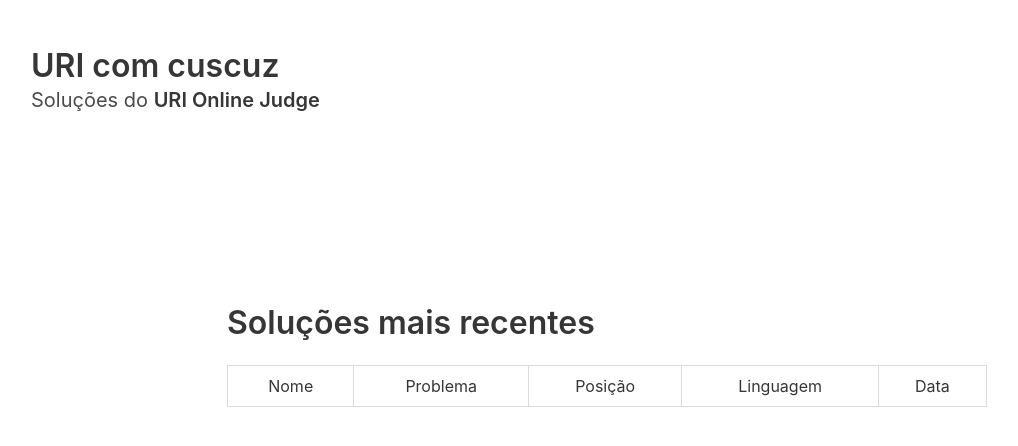
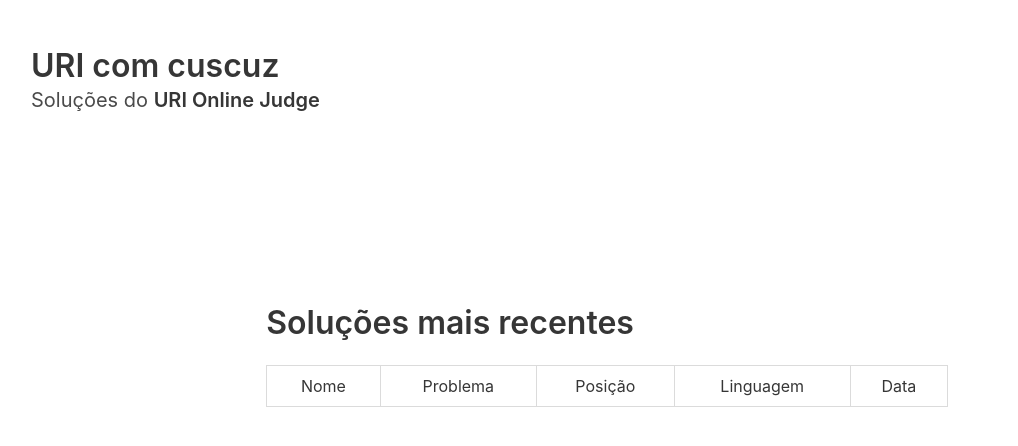
Before and after one commit to gacheiro/uri-com-cuscuz, a Flask app: page / in a window 1280 px wide. Shown: the top 446 px of the page, without its empty margins (33-1051 px from the left). Run offline with Flask 2, Linux system fonts and the light colour scheme; data that the repository does not hold is empty; some libraries are stand-ins or nearby versions.

Commit message:
Tabelas mais estreitas

```diff
--- a/uricomcuscuz/templates/index.html
+++ b/uricomcuscuz/templates/index.html
@@ -15,7 +15,7 @@
     <section class="section is-medium">
       <div class="container is-small">
         <div class="columns is-centered">
-          <div class="column is-8">
+          <div class="column is-three-fifths">
             <div class="container">
               <p>
                 <h3 class="title"> Soluções mais recentes </h3>
--- a/uricomcuscuz/templates/problem.html
+++ b/uricomcuscuz/templates/problem.html
@@ -15,7 +15,7 @@
     <section class="section is-medium">
       <div class="container is-small">
         <div class="columns is-centered">
-          <div class="column is-8">
+          <div class="column is-three-fifths">
             <div class="container">
               <p>
                 <h3 class="title"> Ultimas soluções para {{ problem.name }} </h3>
--- a/uricomcuscuz/templates/user.html
+++ b/uricomcuscuz/templates/user.html
@@ -15,7 +15,7 @@
     <section class="section is-medium">
       <div class="container is-small">
         <div class="columns is-centered">
-          <div class="column is-8">
+          <div class="column is-three-fifths">
             <div class="container">
               <p>
                 <h3 class="title"> Ultimas soluções de {{ user.name }} </h3>
```
